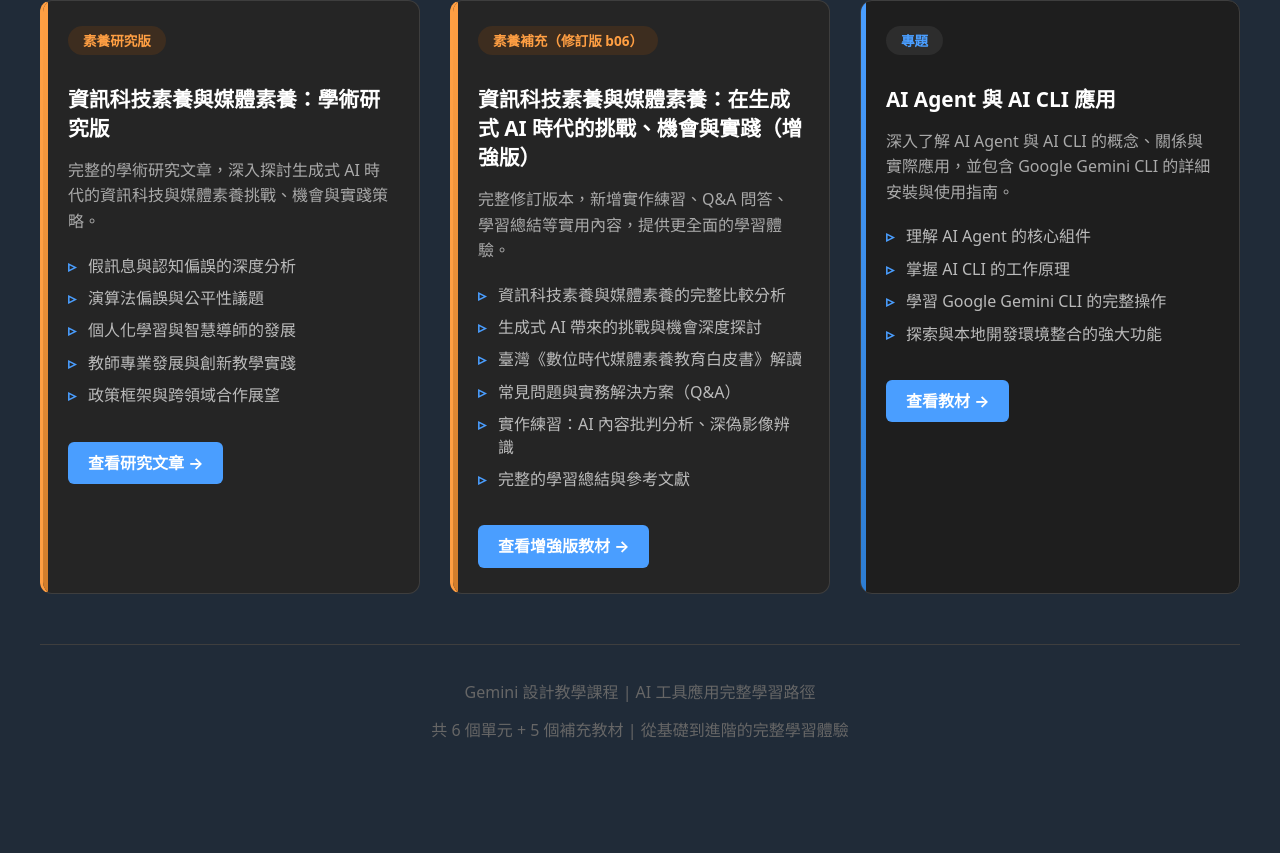
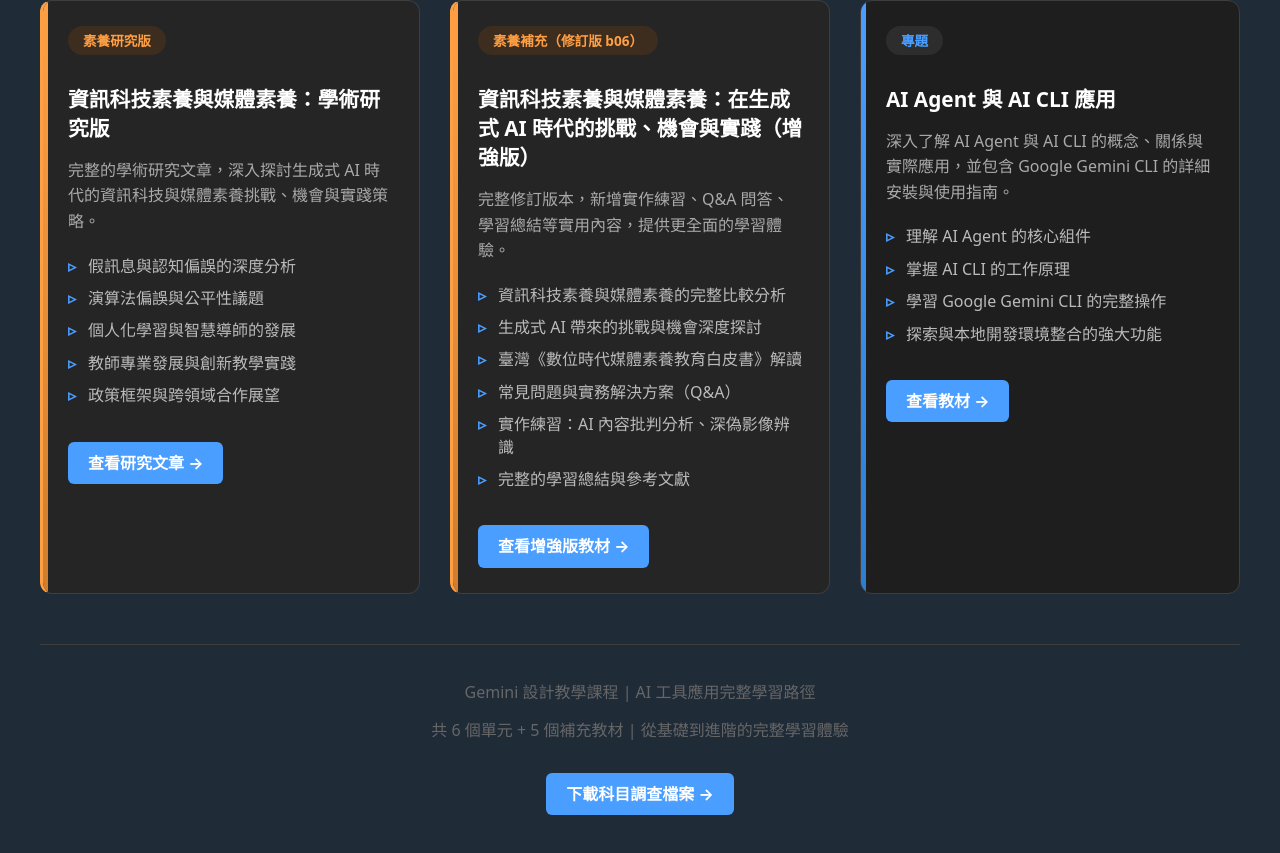
Before and after one commit to joelhoty/ocgit, a plain HTML site: page GeminiForDesignTeaching/index_content.html in a window 1280 px wide. Shown: the part 1716-2569 px from the top of the page. Before the commit the page ends 2514 px from the top, so only its background shows below. Drawn offline with nearby package versions, Linux system fonts and the light colour scheme.

Commit message:
docs: add subject survey file link to index_content.html

```diff
--- a/GeminiForDesignTeaching/index_content.html
+++ b/GeminiForDesignTeaching/index_content.html
@@ -332,6 +332,7 @@
     <div class="footer">
         <p>Gemini 設計教學課程 | AI 工具應用完整學習路徑</p>
         <p>共 6 個單元 + 5 個補充教材 | 從基礎到進階的完整學習體驗</p>
+        <p><a href="https://drive.google.com/file/d/1yfelCqXPZU4uFK02YpRY9cc-cgl5JATu/view?usp=drive_link" class="view-link">下載科目調查檔案 →</a></p>
     </div>
 </body>
 </html>
```
